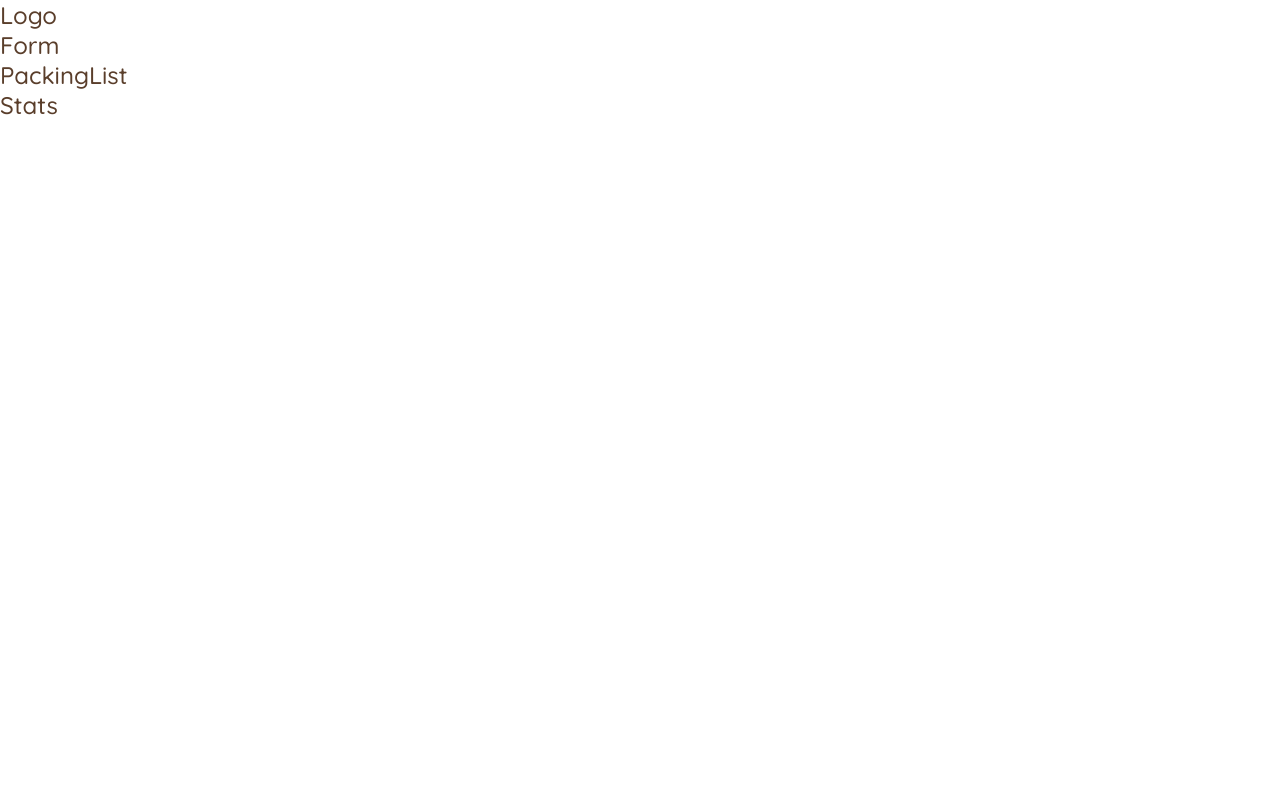
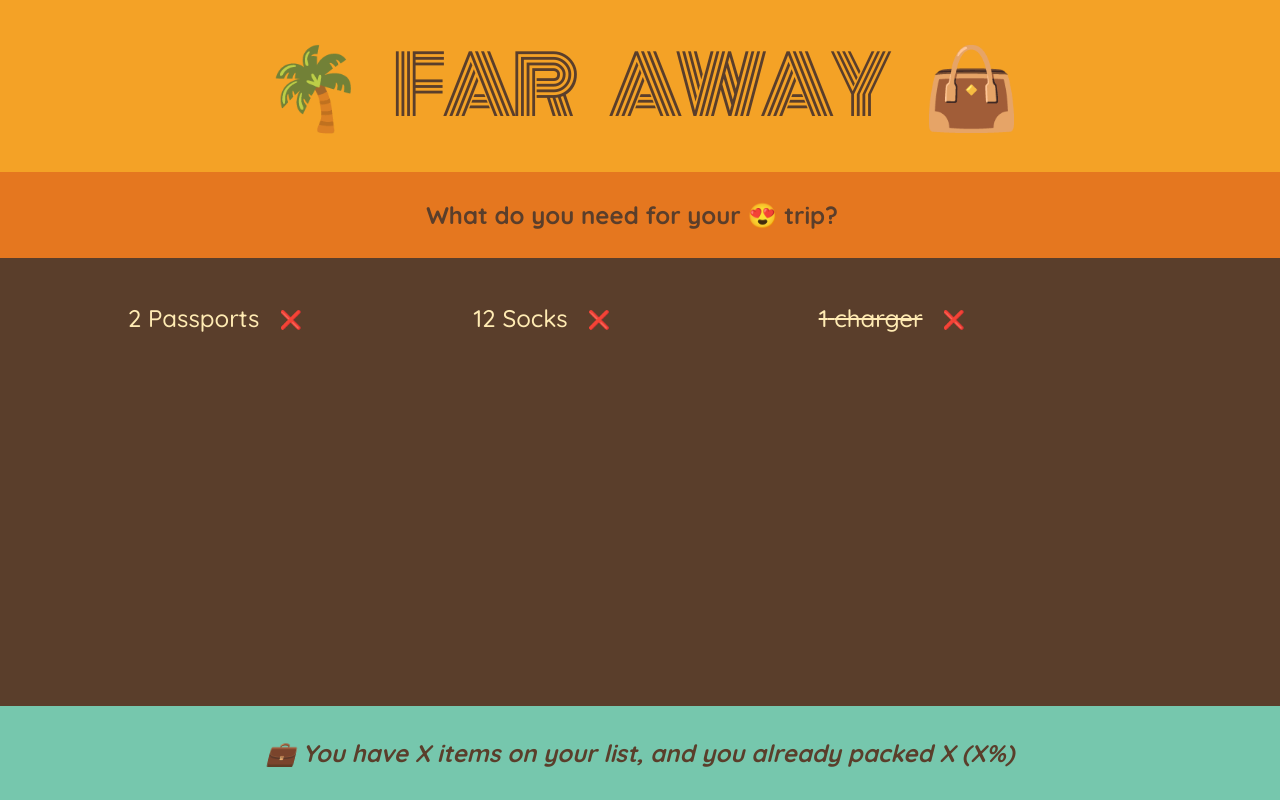
Before and after one commit to darkangel7863/travel-packing-app, a React (Create React App) app: page / in a window 1280 px wide. Built offline with nearby package versions, Linux system fonts and the light colour scheme.

Commit message:
Building the packing List

```diff
--- a/src/App.js
+++ b/src/App.js
@@ -1,6 +1,12 @@
+const initialItems = [
+  { id: 1, description: 'Passports', quantity: 2, packed: false },
+  { id: 2, description: 'Socks', quantity: 12, packed: false },
+  { id: 3, description: 'charger', quantity: 1, packed: true },
+];
+
 export default function App() {
   return (
-    <div>
+    <div className="app">
       <Logo />
       <Form />
       <PackingList />
@@ -10,14 +16,41 @@
 }
 
 function Logo() {
-  return <div>Logo</div>;
+  return <h1>🌴 Far Away 👜</h1>;
 }
 function Form() {
-  return <div>Form</div>;
+  return (
+    <div className="add-form">
+      <h3>What do you need for your 😍 trip?</h3>
+    </div>
+  );
 }
 function PackingList() {
-  return <div>PackingList</div>;
+  return (
+    <div className="list">
+      <ul>
+        {initialItems.map(item => (
+          <Item item={item} />
+        ))}
+      </ul>
+    </div>
+  );
+}
+
+function Item({ item }) {
+  return (
+    <li>
+      <span style={item.packed ? { textDecoration: 'line-through' } : {}}>
+        {item.quantity} {item.description}
+      </span>
+      <button>❌</button>
+    </li>
+  );
 }
 function Stats() {
-  return <div>Stats</div>;
+  return (
+    <footer className="stats">
+      <em>💼 You have X items on your list, and you already packed X (X%)</em>
+    </footer>
+  );
 }
--- a/src/index.css
+++ b/src/index.css
@@ -1,10 +1,3 @@
-/*
-const initialItems = [
-  { id: 1, description: "Passports", quantity: 2, packed: false },
-  { id: 2, description: "Socks", quantity: 12, packed: false },
-];
-*/
-
 @import url("https://fonts.googleapis.com/css2?family=Monoton&family=Quicksand:wght@500;700&display=swap");
 
 * {
@@ -108,6 +101,7 @@
   gap: 1.2rem;
   justify-content: center;
   align-content: start;
+  overflow: hidden;
 }
 
 .list li {
```
